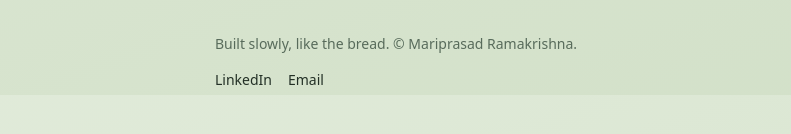
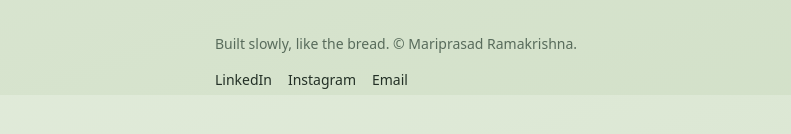
Before and after one commit to mariprasad/mariprasad, a Next.js app: page /work in a window 1280 px wide. Shown: the part 2305-2439 px from the top of the page, without its empty margins (244-1035 px from the left). Built offline with nearby package versions, Linux system fonts and the light colour scheme; no server answers.

Commit message:
feat(footer): add Instagram link (+ LinkedIn, Email)
Footer now links Instagram alongside LinkedIn and Email; PROFILE.socials
gains instagram. GitHub stays hidden until a URL is set.

Co-Authored-By: Claude Opus 4.8 <noreply@anthropic.com>

```diff
--- a/src/components/layout/Footer.tsx
+++ b/src/components/layout/Footer.tsx
@@ -11,6 +11,7 @@ export default function Footer() {
       </div>
       <div className="mt-4 flex gap-4 text-sm">
         <a href={socials.linkedin} className="text-ink hover:text-terracotta">LinkedIn</a>
+        {socials.instagram && <a href={socials.instagram} className="text-ink hover:text-terracotta">Instagram</a>}
         {socials.github && <a href={socials.github} className="text-ink hover:text-terracotta">GitHub</a>}
         <a href={`mailto:${email}`} className="text-ink hover:text-terracotta">Email</a>
       </div>
--- a/src/data/profile.ts
+++ b/src/data/profile.ts
@@ -6,7 +6,8 @@ export const PROFILE = {
   coords: { lat: 12.9719, lon: 77.5937 }, // Bengaluru — for the live local-conditions line
   email: "mari2prasad@gmail.com",
   socials: {
-    linkedin: "https://www.linkedin.com/in/mariprasadr",
+    linkedin: "https://www.linkedin.com/in/mariprasadr/",
+    instagram: "https://www.instagram.com/mariprasad_ramakrishna/",
     github: "", // TODO: Mari to provide recent GitHub URL
   },
   letterboxdUser: "mariprasad",
```
